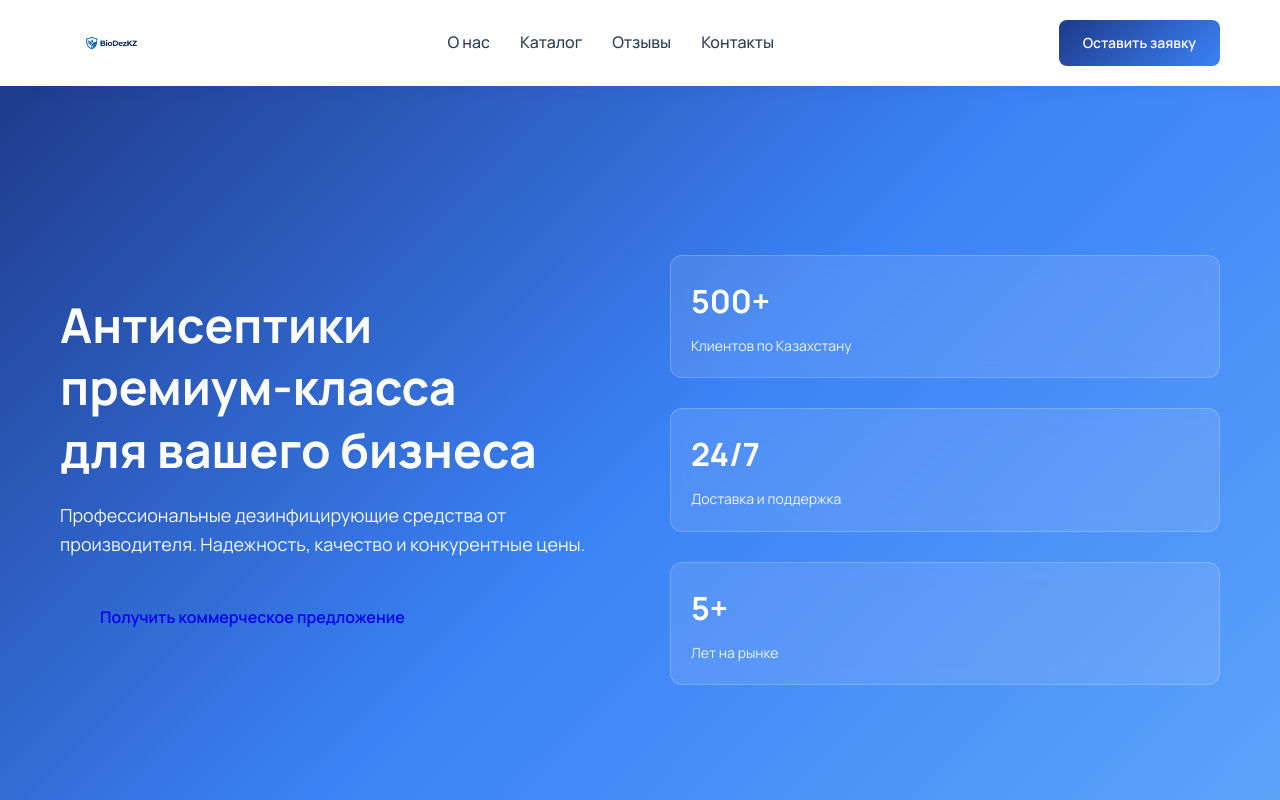
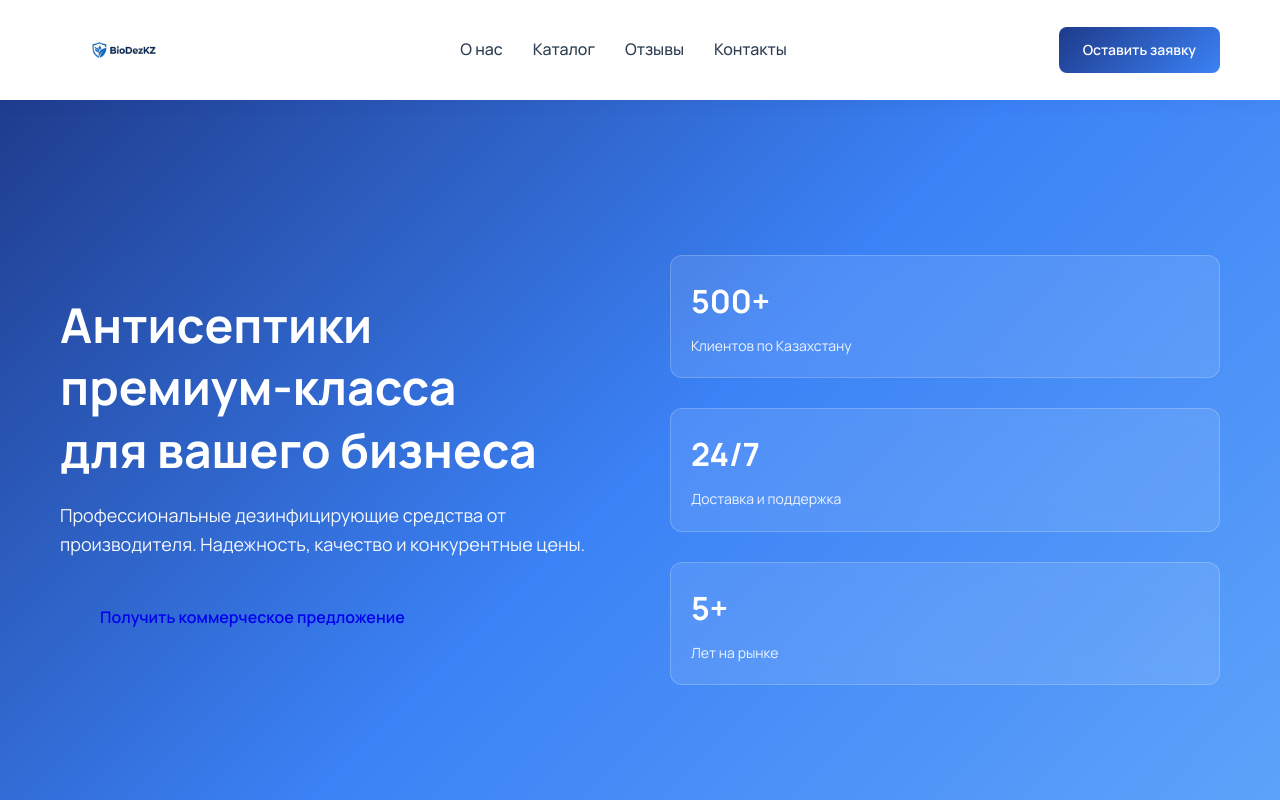
Before and after one commit to aakhmaa/ilana-site, a website: page index.html in a window 1280 px wide. Shown: the top 800 px of the page. Drawn offline with Linux system fonts and the light colour scheme.

Commit message:
Update style.css

```diff
--- a/style.css
+++ b/style.css
@@ -47,7 +47,7 @@ body {
 }
 
 .logo-img {
-    height: 56px;
+    height: 70px;
     width: auto;
     display: block;
     object-fit: contain;
```
